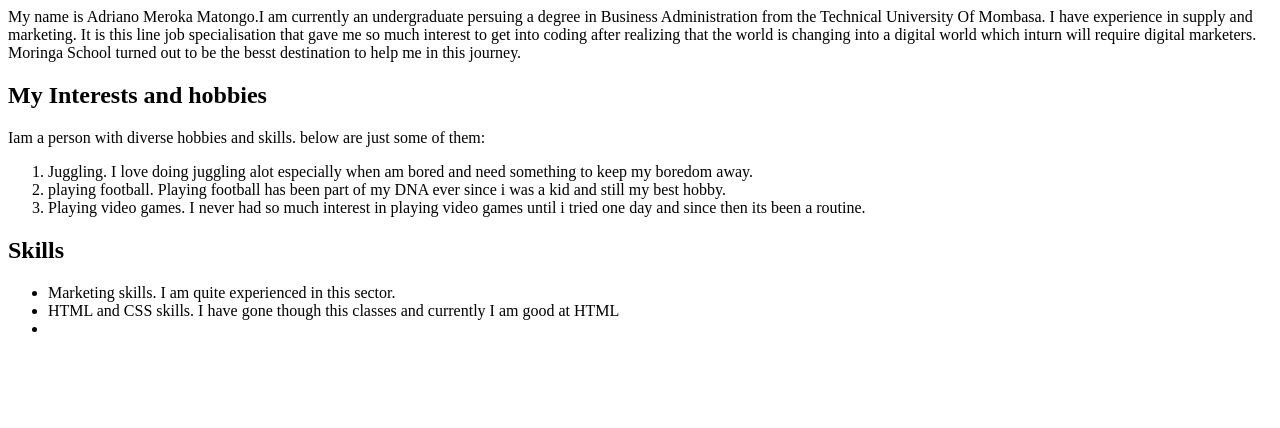
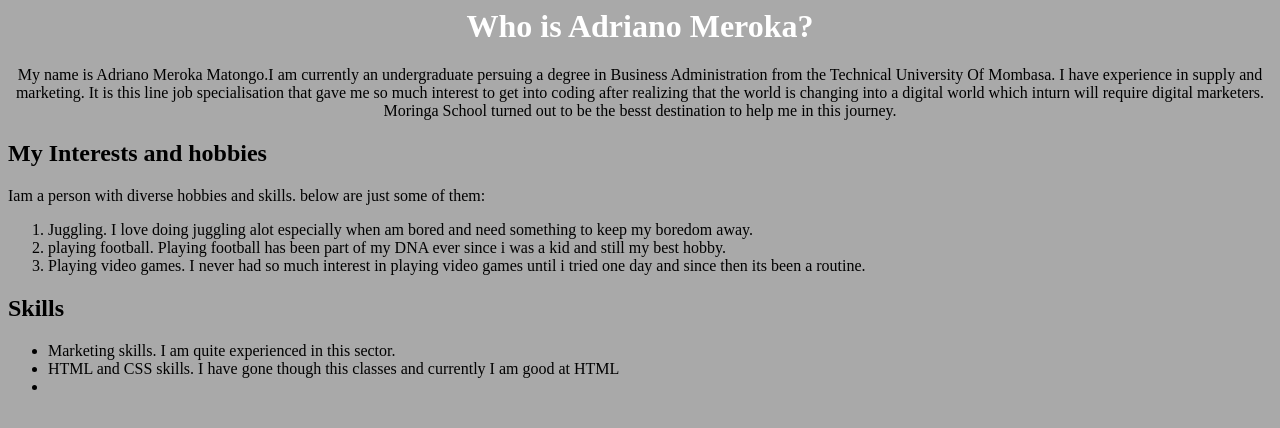
Before and after one commit to Matongo2010/portifolio, a plain HTML site: page about.html in a window 1280 px wide. Drawn offline with Linux system fonts and the light colour scheme.

Commit message:
Add a new id in the about me file

```diff
--- a/about.html
+++ b/about.html
@@ -1,12 +1,14 @@
 
 <html>
- <link href="css/styles.css" rel="stylesheet" type="text/css" >
- <body>
+ <link href="css/styles.css"
+ rel="stylesheet" type="text/css" >
+<body class="about">
+    <div id="adriano">
+     <h1>Who is Adriano Meroka?</h1>
 <p>My name is Adriano Meroka Matongo.I am currently an undergraduate persuing a degree in Business Administration from the Technical University Of Mombasa. I have experience in supply and marketing. It is this line job specialisation that gave me so much interest to get into coding after realizing that the world is changing into a digital world which inturn will require digital marketers. Moringa School turned out to be the besst destination to help me in this journey. </p>
-
+</div>
 <h2>My Interests and hobbies</h2>
 <p>Iam a person with diverse hobbies and skills. below are just some of them:</p>
-<div class="hobbies">
 <ol>
     <li>Juggling. I love doing juggling alot especially when am bored and need something to keep my boredom away.</li>
     <li>playing football. Playing football has been part of my DNA ever since i was a kid and still my best hobby.</li>
--- a/css/styles.css
+++ b/css/styles.css
@@ -62,6 +62,11 @@ img{
     background-color: grey
 }
 
-.hobbies {
+.about{
+    background-color: darkgray;
+    text-justify: newspaper;
+}
 
+#adriano{
+    text-align: center;
 }
```
